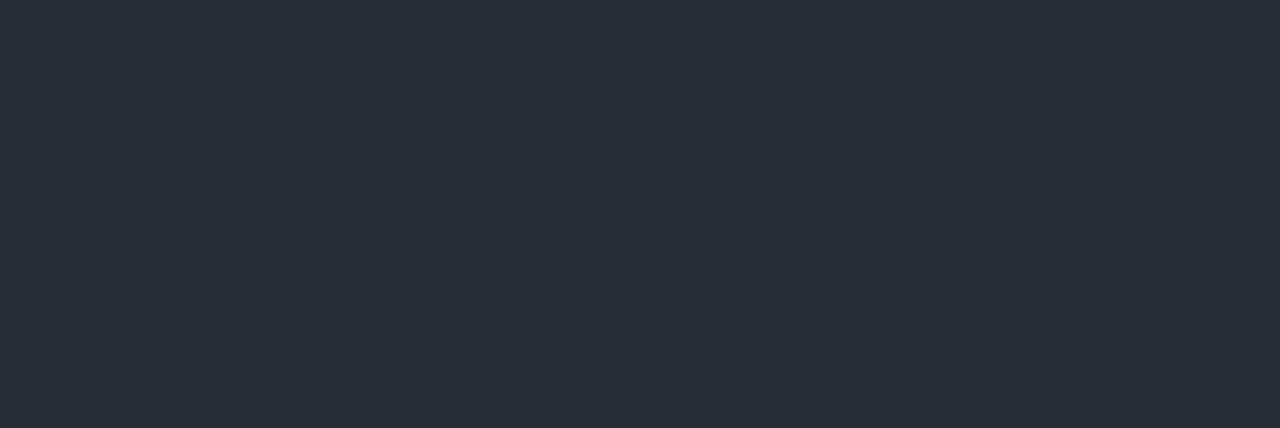
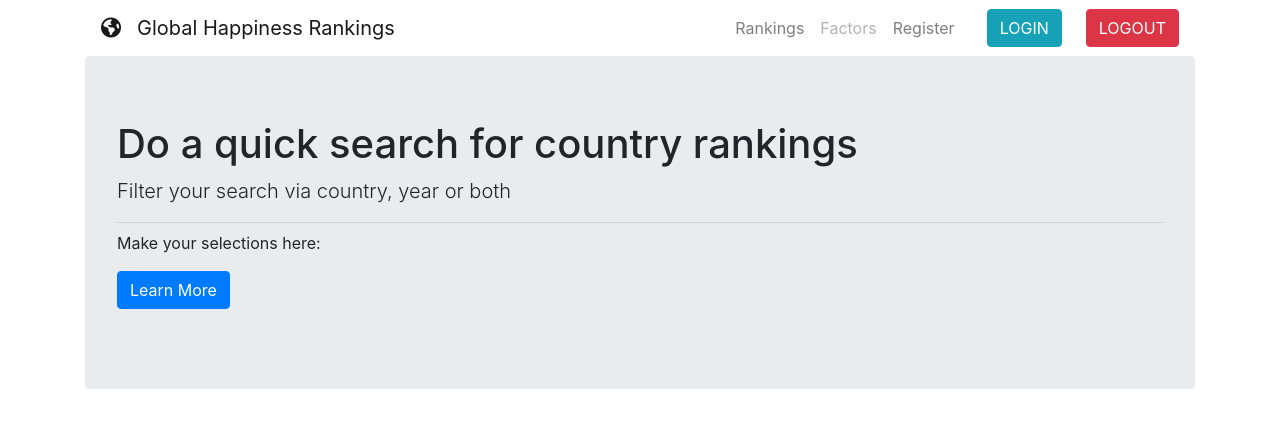
Before and after one commit to jckh-dev/cab230-a1, a React (Create React App) app: page / in a window 1280 px wide. Shown: the top 428 px of the page. Built offline with nearby package versions, Linux system fonts and the light colour scheme.

Commit message:
CAB230 A1

```diff
--- a/package.json
+++ b/package.json
@@ -3,6 +3,7 @@
   "version": "0.1.0",
   "private": true,
   "dependencies": {
+    "@fortawesome/fontawesome-free": "^5.15.3",
     "@popperjs/core": "^2.9.2",
     "@testing-library/jest-dom": "^5.11.10",
     "@testing-library/react": "^11.2.6",
@@ -13,6 +14,7 @@
     "react-bootstrap": "^1.5.2",
     "react-dom": "^17.0.2",
     "react-scripts": "4.0.3",
+    "reactstrap": "^8.9.0",
     "web-vitals": "^1.1.1"
   },
   "scripts": {
--- a/public/index.html
+++ b/public/index.html
@@ -5,12 +5,12 @@
     <meta charset="utf-8">
     <meta name="viewport" content="width=device-width, initial-scale=1, shrink-to-fit=no">
     <meta name="theme-color" content="#000000">
+    <script src="https://kit.fontawesome.com/6471a92edb.js" crossorigin="anonymous"></script>
+    </head>
     <!--
       manifest.json provides metadata used when your web app is added to the
       homescreen on Android. See https://developers.google.com/web/fundamentals/engage-and-retain/web-app-manifest/
     -->
-    <link rel="manifest" href="%PUBLIC_URL%/manifest.json">
-    <link rel="shortcut icon" href="%PUBLIC_URL%/favicon.ico">
     <!--
       Notice the use of %PUBLIC_URL% in the tags above.
       It will be replaced with the URL of the `public` folder during the build.
@@ -20,7 +20,7 @@
       work correctly both with client-side routing and a non-root public URL.
       Learn how to configure a non-root public URL by running `npm run build`.
     -->
-    <title>React App</title>
+    <title>World Happiness Rankings</title>
 </head>
 
 <body>
--- a/src/App.css
+++ /dev/null
@@ -1,38 +0,0 @@
-.App {
-  text-align: center;
-}
-
-.App-logo {
-  height: 40vmin;
-  pointer-events: none;
-}
-
-@media (prefers-reduced-motion: no-preference) {
-  .App-logo {
-    animation: App-logo-spin infinite 20s linear;
-  }
-}
-
-.App-header {
-  background-color: #282c34;
-  min-height: 100vh;
-  display: flex;
-  flex-direction: column;
-  align-items: center;
-  justify-content: center;
-  font-size: calc(10px + 2vmin);
-  color: white;
-}
-
-.App-link {
-  color: #61dafb;
-}
-
-@keyframes App-logo-spin {
-  from {
-    transform: rotate(0deg);
-  }
-  to {
-    transform: rotate(360deg);
-  }
-}
--- a/src/App.js
+++ b/src/App.js
@@ -1,10 +1,20 @@
-import './App.css';
+import React from "react";
+// import { BrowserRouter as Router, Switch, Route } from "react-router-dom";
+import './style.css';
+
+// Components
+import Header from "./components/header";
+// import Footer from "./components/footer";
+// import Nav from "./components/nav"
+
+// Pages
+
 
 function App() {
   return (
     <div className="App">
       <header className="App-header">
-
+        <Header />
       </header>
     </div>
   );
--- a/src/components/header.jsx
+++ b/src/components/header.jsx
@@ -0,0 +1,35 @@
+import React from 'react';
+import {
+    Container,
+    SearchBar,
+    Jumbotron,
+    Button,
+} from "reactstrap";
+import NavBar from "./nav";
+
+const Header = (props) => {
+    return (
+        <header>
+            <NavBar />
+            <Container className="fluidCont" fluid="true">
+                <Container>
+                    <Jumbotron>
+                    <h1 className="display-6">Do a quick search for country rankings</h1>
+                    <p className="lead">Filter your search via country, year or both</p>
+                    <hr className="my-2" />
+                    <p>Make your selections here:</p>
+                    <p className="lead">
+                        <Button color="primary">Learn More</Button>
+                    </p>
+                </Jumbotron>
+                </Container>
+            </Container>
+
+
+
+        </header>
+
+    );
+};
+
+export default Header;
--- /dev/null
+++ b/src/components/login.jsx
@@ -0,0 +1,83 @@
+import React, { useState } from 'react';
+import {
+    Button,
+    Modal,
+    ModalHeader,
+    ModalBody,
+    ModalFooter,
+    Container, Col, Form,
+    FormGroup, Label, Input,
+    FormText, FormFeedback,
+
+} from 'reactstrap';
+
+
+
+
+
+    // constructor(props) {
+    //     super(props);
+    //     this.state = {
+    //         'email': '',
+    //         'password': '',
+    //         validate: {
+    //             emailState: '',
+    //         },
+    //     }
+    //     this.handleChange = this.handleChange.bind(this);
+    // }
+
+    // validateEmail(e) {
+    //     const emailRex = /^(([^<>()[\]\\.,;:\s@"]+(\.[^<>()[\]\\.,;:\s@"]+)*)|(".+"))@((\[[0-9]{1,3}\.[0-9]{1,3}\.[0-9]{1,3}\.[0-9]{1,3}\])|(([a-zA-Z\-0-9]+\.)+[a-zA-Z]{2,}))$/;
+    //     const { validate } = this.state
+    //     if (emailRex.test(e.target.value)) {
+    //         validate.emailState = 'has-success'
+    //     } else {
+    //         validate.emailState = 'has-danger'
+    //     }
+    //     this.setState({ validate })
+    // }
+
+    // handleChange = async (event) => {
+    //     const { target } = event;
+    //     const value = target.type === 'checkbox' ? target.checked : target.value;
+    //     const { name } = target;
+    //     await this.setState({
+    //         [name]: value,
+    //     });
+    // }
+
+    // submitForm(e) {
+    //     e.preventDefault();
+    //     console.log(`Email: ${this.state.email}`)
+    // }
+    // const {
+    //     buttonLabel,
+    //     className
+    // } = props;
+
+const Login = (props) => {
+
+    const [modal, setModal] = useState(false);
+
+    const toggle = () => setModal(!modal);
+
+    // const { email, password } = this.state;
+
+    return (
+        <div>
+            <Button color="info" className="ml-4" onClick={toggle}>LOGIN</Button>
+            <Modal isOpen={modal} toggle={toggle} >
+                <ModalHeader toggle={toggle}>LOGIN WITH YOUR DETAILS</ModalHeader>
+                <ModalBody>
+                    TESTER
+                </ModalBody>
+                <ModalFooter>
+                    TESTEEES
+                </ModalFooter>
+            </Modal>
+        </div>
+    );
+}
+
+export default Login;
--- a/src/components/nav.jsx
+++ b/src/components/nav.jsx
@@ -0,0 +1,69 @@
+import React, { useState } from 'react';
+import {
+    Collapse,
+    Navbar,
+    NavbarToggler,
+    NavbarBrand,
+    Nav,
+    NavItem,
+    NavLink,
+    Button,
+    Container,
+
+} from 'reactstrap';
+
+
+import Login from "./login"
+
+
+const NavBar = (props) => {
+
+    const [isOpen, setIsOpen] = useState(false);
+
+    const toggle = () => setIsOpen(!isOpen);
+
+    const {
+        buttonLabel,
+        className
+    } = props;
+
+    const [modal, setModal] = useState(false);
+
+    const toggle2 = () => setModal(!modal);
+
+    return (
+        <div>
+            <Container className="fluidCont" fluid="true">
+                <Container>
+                    <Navbar color="" light expand="md">
+                        <NavbarBrand href="/"><i class="fas fa-globe-americas pr-3"></i>Global Happiness Rankings</NavbarBrand>
+
+                        <NavbarToggler onClick={toggle} />
+
+                        <Collapse isOpen={isOpen} navbar>
+                            <Nav className="ml-auto" navbar >
+                                <NavItem>
+                                    <NavLink href="#">Rankings</NavLink>
+                                </NavItem>
+                                <NavItem>
+                                    <NavLink disabled href="#">Factors</NavLink>
+                                </NavItem>
+                                <NavItem>
+                                    <NavLink href="#">Register</NavLink>
+                                </NavItem>
+
+                            </Nav>
+
+                                <Login />
+
+                            <Button color="danger" className="ml-4" type="button">LOGOUT</Button>
+                        </Collapse>
+
+                    </Navbar>
+                </Container>
+            </Container>
+        </div>
+    );
+}
+
+export default NavBar;
--- a/src/index.js
+++ b/src/index.js
@@ -1,7 +1,6 @@
 import React from 'react';
 import ReactDOM from 'react-dom';
 import App from './App';
-import reportWebVitals from './reportWebVitals';
 
 // bootstrap css
 import 'bootstrap/dist/css/bootstrap.min.css';
@@ -12,8 +11,3 @@
   </React.StrictMode>,
   document.getElementById('root')
 );
-
-// If you want to start measuring performance in your app, pass a function
-// to log results (for example: reportWebVitals(console.log))
-// or send to an analytics endpoint. Learn more: https://bit.ly/CRA-vitals
-reportWebVitals();
--- a/src/reportWebVitals.js
+++ /dev/null
@@ -1,13 +0,0 @@
-const reportWebVitals = onPerfEntry => {
-  if (onPerfEntry && onPerfEntry instanceof Function) {
-    import('web-vitals').then(({ getCLS, getFID, getFCP, getLCP, getTTFB }) => {
-      getCLS(onPerfEntry);
-      getFID(onPerfEntry);
-      getFCP(onPerfEntry);
-      getLCP(onPerfEntry);
-      getTTFB(onPerfEntry);
-    });
-  }
-};
-
-export default reportWebVitals;
--- /dev/null
+++ b/src/style.css
@@ -0,0 +1,34 @@
+
+/* CSS RESET */
+html {
+  box-sizing: border-box;
+  font-size: 16px;
+}
+
+*, *:before, *:after {
+  box-sizing: inherit;
+}
+
+body, h1, h2, h3, h4, h5, h6, p, ol, ul {
+  margin: 0;
+  padding: 0;
+  font-weight: normal;
+}
+
+ol, ul {
+  list-style: none;
+}
+
+img {
+  max-width: 100%;
+  height: auto;
+}
+
+/* Gradient Theme Properties */
+
+.gradientbackgr {
+  background: linear-gradient(
+          45deg,
+          #1decc5b3,
+          #5b0ed6b3 100%)
+}
```
Also changed, not shown: src/components/searchbtns.jsx (added, +32 -0 lines), 2 other files (tests, documents, lock files or other folders).
